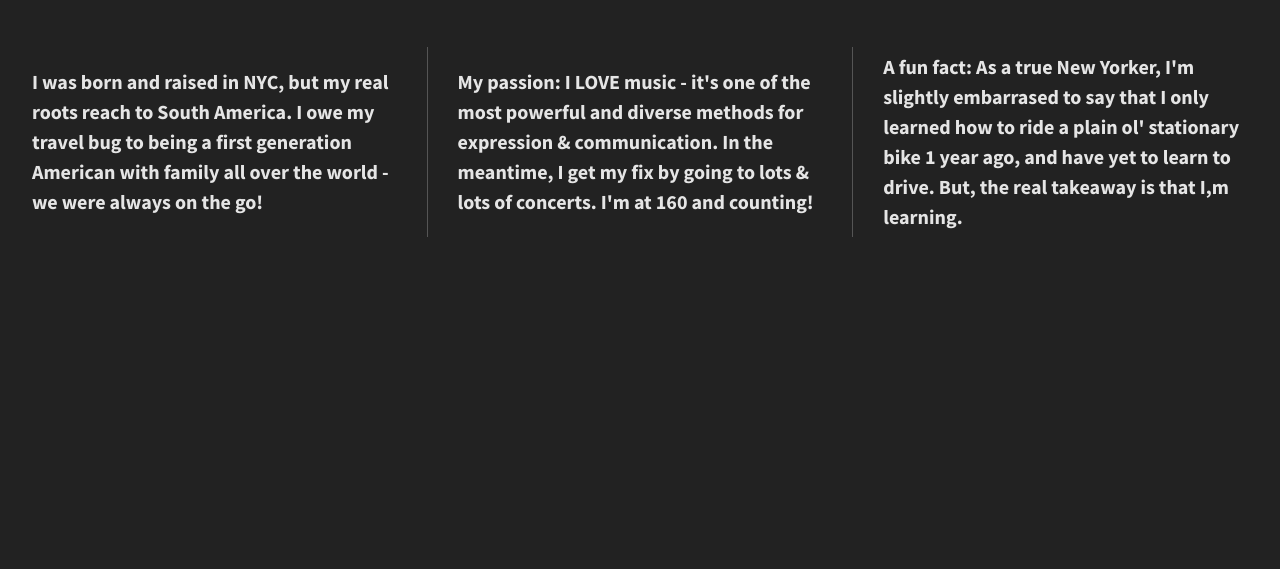
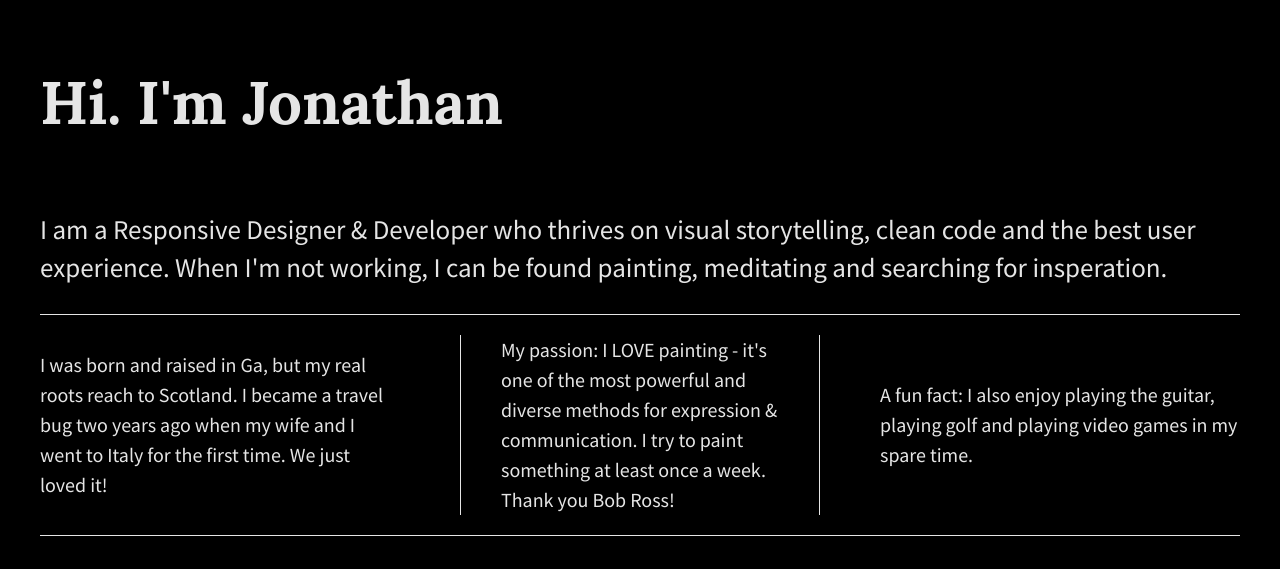
Before and after one commit to MickSalter/divs-flexbox, a plain HTML site: page index.html in a window 1280 px wide. Drawn offline with nearby package versions, Linux system fonts and the light colour scheme.

Commit message:
Initial commit

```diff
--- a/css/main.css
+++ b/css/main.css
@@ -97,41 +97,66 @@ textarea {
 
 
 html {
-  background-color: #222;
+  background-color: #000;
   height: 100%;
-
+  width: 100%;
 }
 
 body {
   font-family: 'Source Sans Pro', sans-serif;
-  font-weight: 700;
-  padding: 2em;
+  font-size: 1.25em;
+  padding: 0 2em;
   color: #e5e5e5;
-  height: 100%;
+  display: flex;
+  justify-content: center;
 }
 
-.wrapper {
-  /*add display:flex and set justify-content to space-between*/
-  display: flex;
-  flex-flow: row wrap;
-  justify-content: space-between;
-  align-items: center;
+.flex-container {
+    flex-flow: row wrap;
+    display: flex;
+    justify-content: space-between;
+    max-width: 1200px;
 }
 
-.div-1, .div-2, .div-3 {
-  /*give the divs a width of 30%, add display:flex, set justify-content and align-items to center*/
-  color: #e5e5e5;
-  line-height: 1.5em;
-  font-size: 1.25em;
-  height: auto;
-  width: 30%;
-  display: flex;
-  justify-content: center;
-  align-items: center;
-
+header,
+footer {
+    display: flex;
+    width: 100%;
+    justify-content: flex-start;
 }
 
+header h1 {
+    font-family: 'Lora', sans-serif;
+    font-size: 3em;
+}
 
+main {
+    width: 100%;
+    display: flex;
+    justify-content: center;
+    border-bottom: 1px solid #e5e5e5;
+}
+
+main p {
+    font-size: 1.35em;
+}
+
+.flex-items {
+    display: flex;
+    justify-content: center;
+    align-items: center;
+    line-height: 1.5em;
+    font-size: 1em;
+    border-bottom: 1px solid #e5e5e5;
+  }
+
+footer {
+    border-top: 1px solid #e5e5e5;
+}
+
+footer i {
+    padding: 30px 20px 0 0;
+}
 
 
 /* ==========================================================================
@@ -213,14 +238,22 @@ body {
    These examples override the primary ('mobile first') styles.
    Modify as content requires.
    ========================================================================== */
-@media all and (min-width: 1200px) {
-    .div-1, .div-2, .div-3 {
-      flex-basis: 30%;
+@media all and (min-width: 768px) {
+    body {
+      padding: 1em;
+    }
+}
+
+@media (min-width: 1200px) {
+    .flex-items {
+       flex-basis: 30%;
+       border-bottom: none;
     }
 
-    .div-1, .div-2 {
-      border-right: 1px solid #555;
-      padding-right: 30px;
+    #div-2 p {
+        border-left: 1px solid #e5e5e5;
+        border-right: 1px solid #e5e5e5;
+        padding: 0 40px;
     }
 }
 
--- a/index.html
+++ b/index.html
@@ -3,7 +3,7 @@
     <head>
         <meta charset="utf-8">
         <meta http-equiv="x-ua-compatible" content="ie=edge">
-        <title>Make me into a grid!</title>
+        <title>Flexbox Project</title>
         <meta name="description" content="">
         <meta name="viewport" content="width=device-width, initial-scale=1">
 
@@ -21,16 +21,27 @@
             <p class="browserupgrade">You are using an <strong>outdated</strong> browser. Please <a href="http://browsehappy.com/">upgrade your browser</a> to improve your experience.</p>
         <![endif]-->
 
-        <section class="wrapper">
-            <div class="div-1">
-                <p>I was born and raised in NYC, but my real roots reach to South America. I owe my travel bug to being a first generation American with family all over the world - we were always on the go!</p>
+        <section class="flex-container">
+            <header>
+                <h1>Hi. I'm Jonathan</h1>
+            </header>
+            <main>
+                <p>I am a Responsive Designer & Developer who thrives on visual storytelling, clean code and the best user experience. When I'm not working, I can be found painting, meditating and searching for insperation.</p>
+            </main>
+            <div id="div-1" class="flex-items">
+                <p>I was born and raised in Ga, but my real roots reach to Scotland. I became a travel bug two years ago when my wife and I went to Italy for the first time. We just loved it!</p>
             </div>
-            <div class="div-2">
-                <p>My passion: I LOVE music - it's one of the most powerful and diverse methods for expression & communication. In the meantime, I get my fix by going to lots & lots of concerts. I'm at 160 and counting!</p>
+            <div id="div-2" class="flex-items">
+                <p>My passion: I LOVE painting - it's one of the most powerful and diverse methods for expression & communication. I try to paint something at least once a week. Thank you Bob Ross!</p>
             </div>
-            <div class="div-3">
-                <p>A fun fact: As a true New Yorker, I'm slightly embarrased to say that I only learned how to ride a plain ol' stationary bike 1 year ago, and have yet to learn to drive. But, the real takeaway is that I,m learning.</p>
+            <div id="div-3" class="flex-items">
+                <p>A fun fact: I also enjoy playing the guitar, playing golf and playing video games in my spare time.</p>
             </div>
+            <footer>
+                <i class="fab fa-twitter"></i>
+                <i class="fab fa-linkedin"></i>
+                <i class="fab fa-pintrest"></i>
+            </footer>
         </section>
 
         <script src="https://ajax.googleapis.com/ajax/libs/jquery/1.11.3/jquery.min.js"></script>
```
